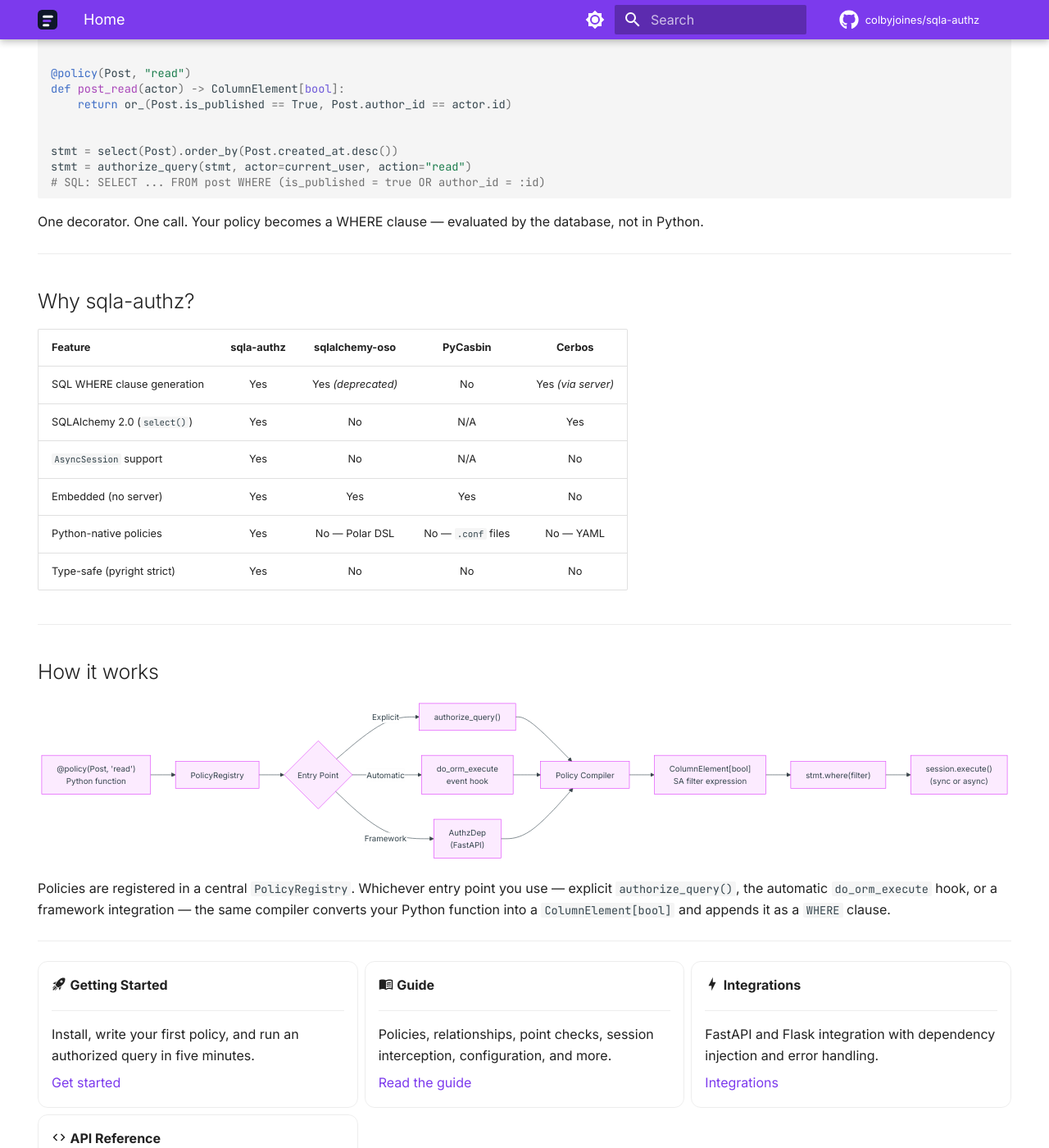
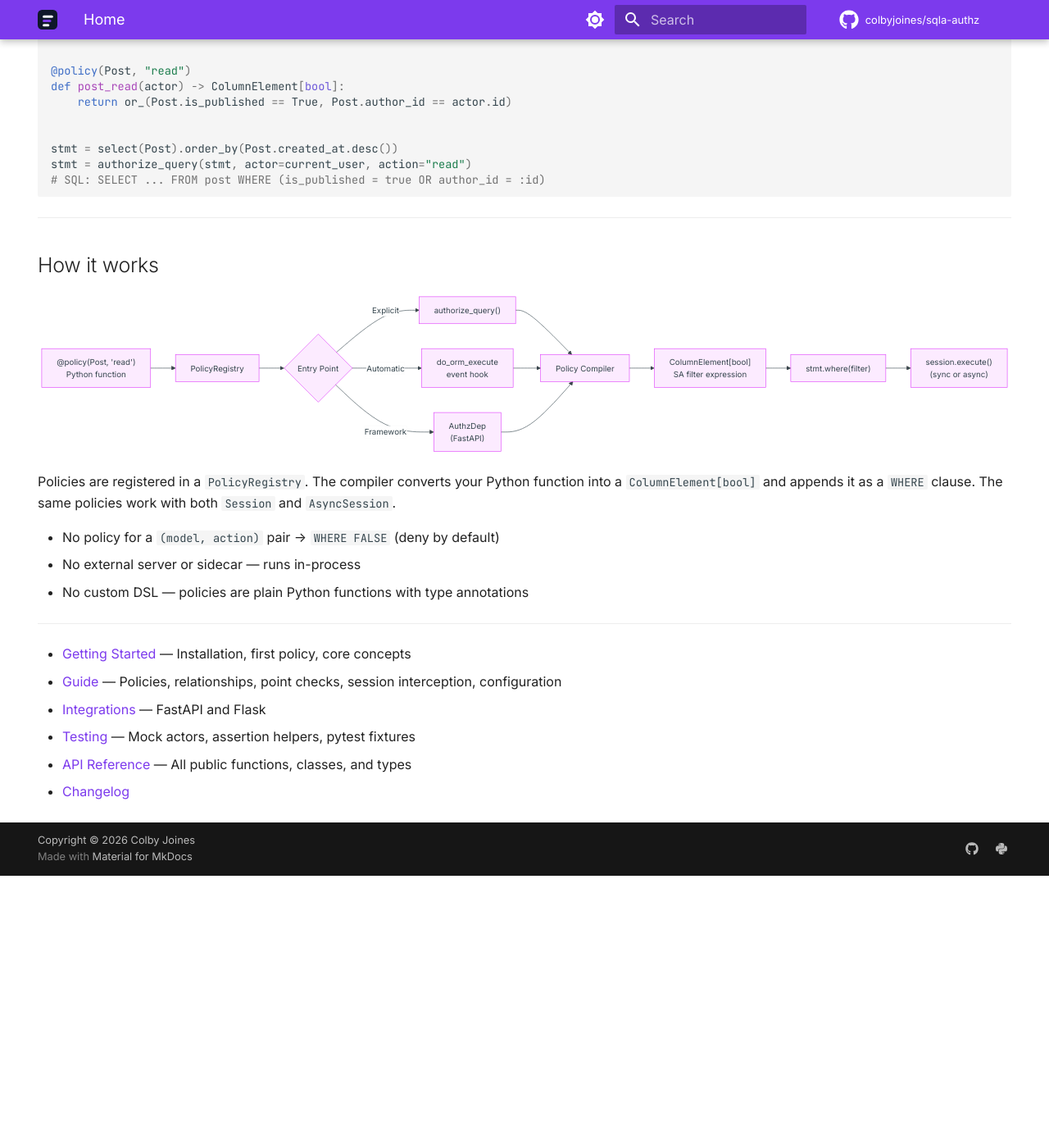
Before and after one commit to colbyjoines/sqla-authz, an MkDocs documentation site: the page built from docs/index.md, in a window 1280 px wide and 1400 px high, scrolled down 946 px. Shown: the whole window at 82% size. Built offline with MkDocs 1.6.1 and Material for MkDocs 9.7.7, drawn with Linux system fonts in a browser that asks for light colours; comment, search, counter and statistics services are not loaded; after the commit the page ends 2014 px from its top, so only the background shows below that; some of the changed text lies outside the part shown.

Commit message:
Documentation updates

````diff
--- a/docs/index.md
+++ b/docs/index.md
@@ -9,10 +9,9 @@
 
 <img src="assets/brand/sqla-authz-icon.svg" alt="sqla-authz" class="hero-icon">
 
-# Authorization that compiles to SQL
+# sqla-authz
 
-Define policies in Python. Get SQL WHERE clauses automatically.
-No external servers, no custom DSLs.
+Row-level authorization for SQLAlchemy 2.0. No DSL — because why would we? Policies are just Python functions.
 
 <div class="hero-install" markdown>
 
@@ -30,9 +29,9 @@
 
 ---
 
-## See it in action
+## Example
 
-```python title="Authorization in ten lines"
+```python
 from sqla_authz import policy, authorize_query
 from sqlalchemy import ColumnElement, or_, select
 
@@ -46,21 +45,6 @@
 stmt = authorize_query(stmt, actor=current_user, action="read")
 # SQL: SELECT ... FROM post WHERE (is_published = true OR author_id = :id)
 ```
-
-One decorator. One call. Your policy becomes a WHERE clause — evaluated by the database, not in Python.
-
----
-
-## Why sqla-authz?
-
-| Feature | sqla-authz | sqlalchemy-oso | PyCasbin | Cerbos |
-|---------|:----------:|:--------------:|:--------:|:------:|
-| SQL WHERE clause generation | Yes | Yes *(deprecated)* | No | Yes *(via server)* |
-| SQLAlchemy 2.0 (`select()`) | Yes | No | N/A | Yes |
-| `AsyncSession` support | Yes | No | N/A | No |
-| Embedded (no server) | Yes | Yes | Yes | No |
-| Python-native policies | Yes | No — Polar DSL | No — `.conf` files | No — YAML |
-| Type-safe (pyright strict) | Yes | No | No | No |
 
 ---
 
@@ -92,42 +76,17 @@
     I --> J
 ```
 
-Policies are registered in a central `PolicyRegistry`. Whichever entry point you use — explicit `authorize_query()`, the automatic `do_orm_execute` hook, or a framework integration — the same compiler converts your Python function into a `ColumnElement[bool]` and appends it as a `WHERE` clause.
+Policies are registered in a `PolicyRegistry`. The compiler converts your Python function into a `ColumnElement[bool]` and appends it as a `WHERE` clause. The same policies work with both `Session` and `AsyncSession`.
+
+- No policy for a `(model, action)` pair → `WHERE FALSE` (deny by default)
+- No external server or sidecar — runs in-process
+- No custom DSL — policies are plain Python functions with type annotations
 
 ---
 
-<div class="grid cards" markdown>
-
--   :material-rocket-launch: **Getting Started**
-
-    ---
-
-    Install, write your first policy, and run an authorized query in five minutes.
-
-    [Get started](getting-started.md)
-
--   :material-book-open-variant: **Guide**
-
-    ---
-
-    Policies, relationships, point checks, session interception, configuration, and more.
-
-    [Read the guide](guide.md)
-
--   :material-lightning-bolt: **Integrations**
-
-    ---
-
-    FastAPI and Flask integration with dependency injection and error handling.
-
-    [Integrations](integrations.md)
-
--   :material-code-tags: **API Reference**
-
-    ---
-
-    Complete reference for all public functions, classes, and types.
-
-    [API reference](reference/api.md)
-
-</div>
+- [Getting Started](getting-started.md) — Installation, first policy, core concepts
+- [Guide](guide.md) — Policies, relationships, point checks, session interception, configuration
+- [Integrations](integrations.md) — FastAPI and Flask
+- [Testing](testing.md) — Mock actors, assertion helpers, pytest fixtures
+- [API Reference](reference/api.md) — All public functions, classes, and types
+- [Changelog](reference/changelog.md)
--- a/mkdocs.yml
+++ b/mkdocs.yml
@@ -1,6 +1,6 @@
 site_name: sqla-authz
 site_url: https://colbyjoines.github.io/sqla-authz/
-site_description: "Embedded SQLAlchemy 2.0-native authorization library that converts declarative Python policies into SQL WHERE clauses."
+site_description: "Row-level authorization for SQLAlchemy 2.0. Define policies as Python functions."
 repo_url: https://github.com/colbyjoines/sqla-authz
 repo_name: colbyjoines/sqla-authz
 edit_uri: edit/main/docs/
````
Also changed, not shown: README.md (+2 -4 lines).
